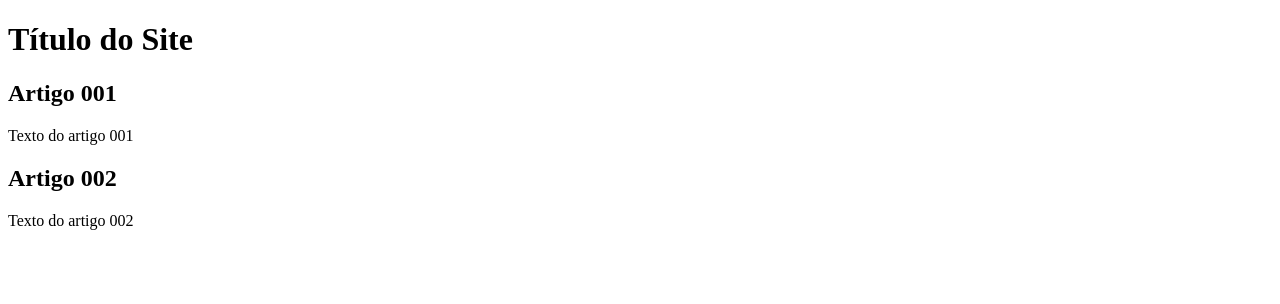
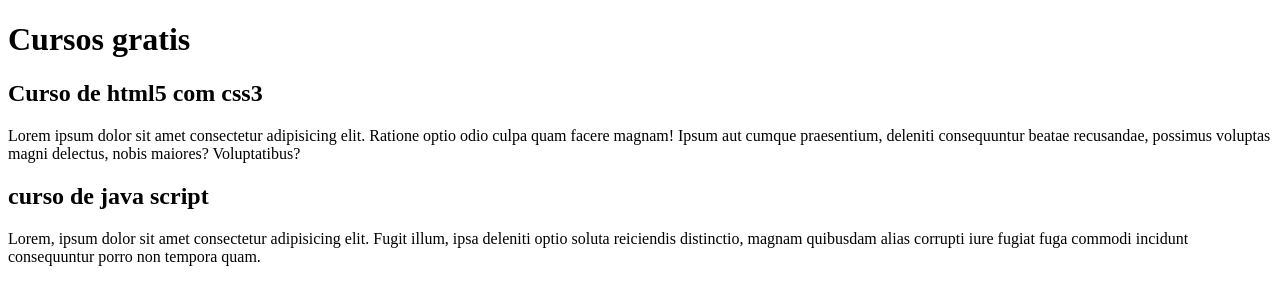
Before and after one commit to F-Neres/projeto-teste, a plain HTML site: page index.html in a window 1280 px wide. Drawn offline with Linux system fonts and the light colour scheme.

Commit message:
Update index.html
Comecei a escrever o conteúdo

```diff
--- a/index.html
+++ b/index.html
@@ -9,15 +9,15 @@
 <body>
     <main>
         <header>
-            <h1>Título do Site</h1>
+            <h1>Cursos gratis</h1>
         </header>
         <article>
-            <h2>Artigo 001</h2>
-            <p>Texto do artigo 001</p>
+            <h2>Curso de html5 com css3</h2>
+            <p>Lorem ipsum dolor sit amet consectetur adipisicing elit. Ratione optio odio culpa quam facere magnam! Ipsum aut cumque praesentium, deleniti consequuntur beatae recusandae, possimus voluptas magni delectus, nobis maiores? Voluptatibus?</p>
         </article>
         <article>
-            <h2>Artigo 002</h2>
-            <p>Texto do artigo 002</p>
+            <h2>curso de java script</h2>
+            <p>Lorem, ipsum dolor sit amet consectetur adipisicing elit. Fugit illum, ipsa deleniti optio soluta reiciendis distinctio, magnam quibusdam alias corrupti iure fugiat fuga commodi incidunt consequuntur porro non tempora quam.</p>
         </article>
     </main>
 
```
